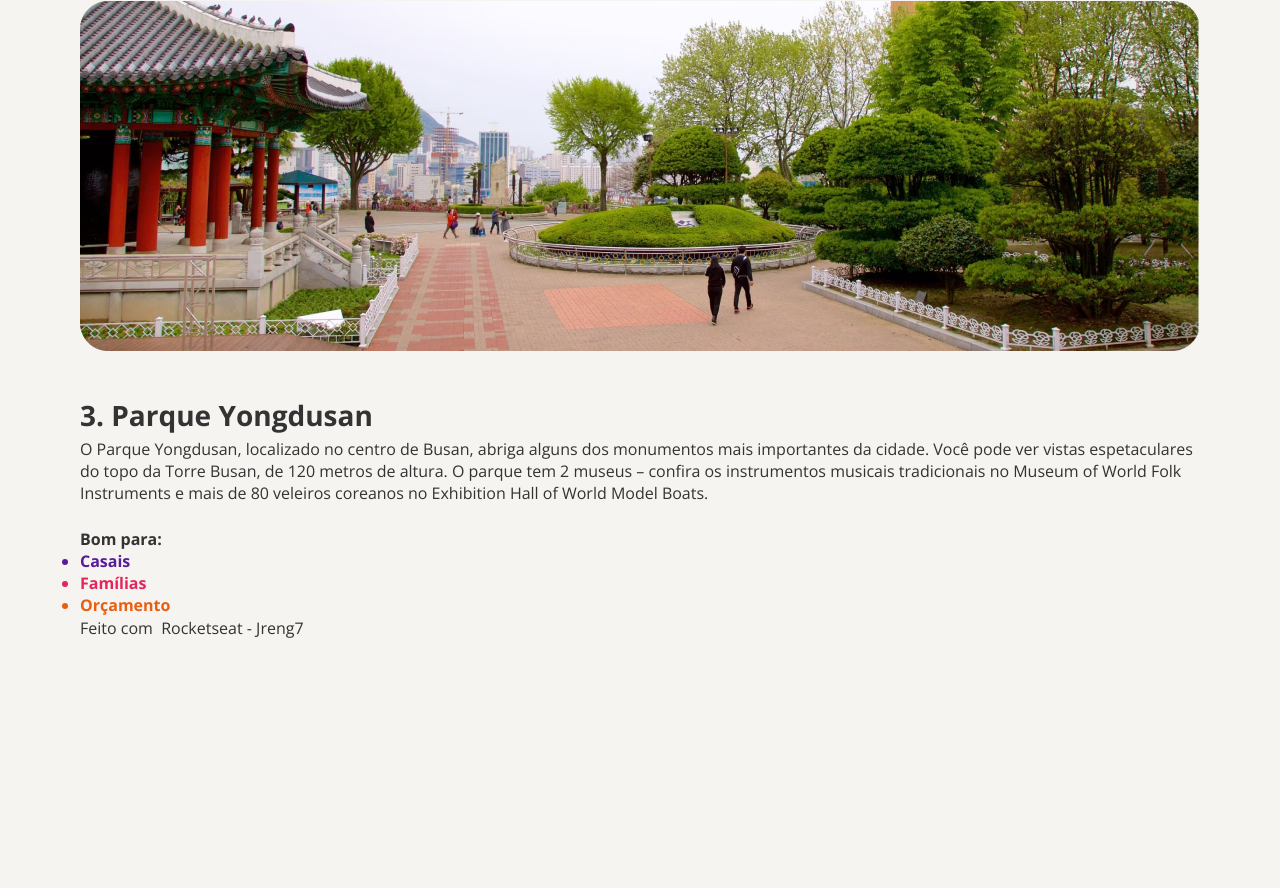
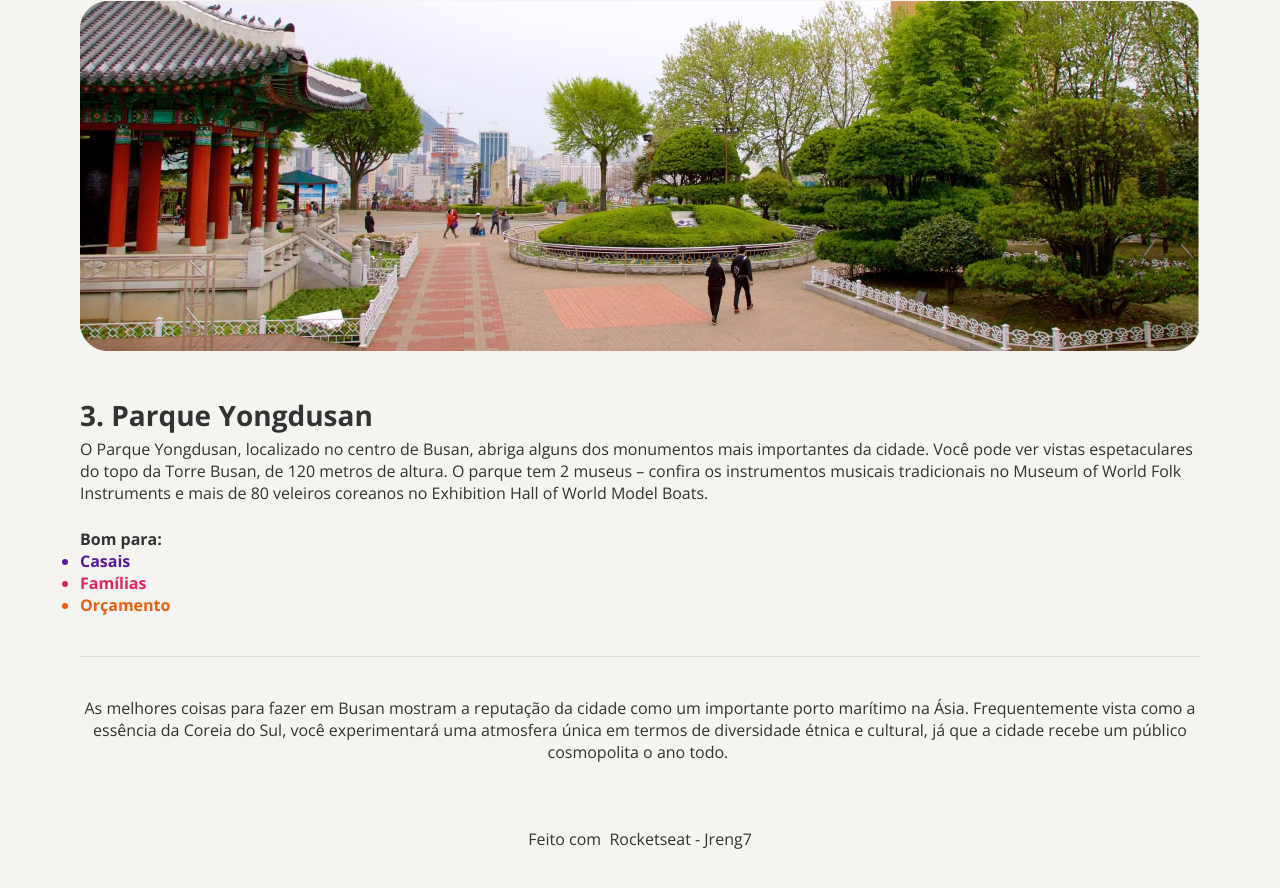
Before and after one commit to Jreng7/desafio_local_turistico, a plain HTML site: page index.html in a window 1280 px wide. Shown: the part 2457-3345 px from the top of the page. Before the commit the page ends 3176 px from the top, so only its background shows below. Drawn offline with nearby package versions, Linux system fonts and the light colour scheme.

```diff
--- a/index.html
+++ b/index.html
@@ -102,9 +102,13 @@
         </ul>
       </section>
 
+      <div class="divider"></div>
+
+      <p class="p_final">
+        As melhores coisas para fazer em Busan mostram a reputação da cidade como um importante porto marítimo na Ásia. Frequentemente vista como a essência da Coreia do Sul, você experimentará uma atmosfera única em termos de diversidade étnica e cultural, já que a cidade recebe um público cosmopolita o ano todo.
+      </p>
+
     </main>
-
-    <div class="divider"></div>
 
   <footer>
     Feito com <img src="" alt=""> Rocketseat - Jreng7
--- a/style.css
+++ b/style.css
@@ -108,5 +108,15 @@ h3 {
 .divider {
   width: 100%;
   height: 1px;
-  color: #D9D9D9;
+  background-color: #d9d9d9;
+  margin: 40px 0;
 }
+
+.p_final {
+  text-align: center;
+}
+
+footer {
+  margin: 65px 0;
+  text-align: center;
+}
```
Also changed, not shown: assets/heart.svg (added).
